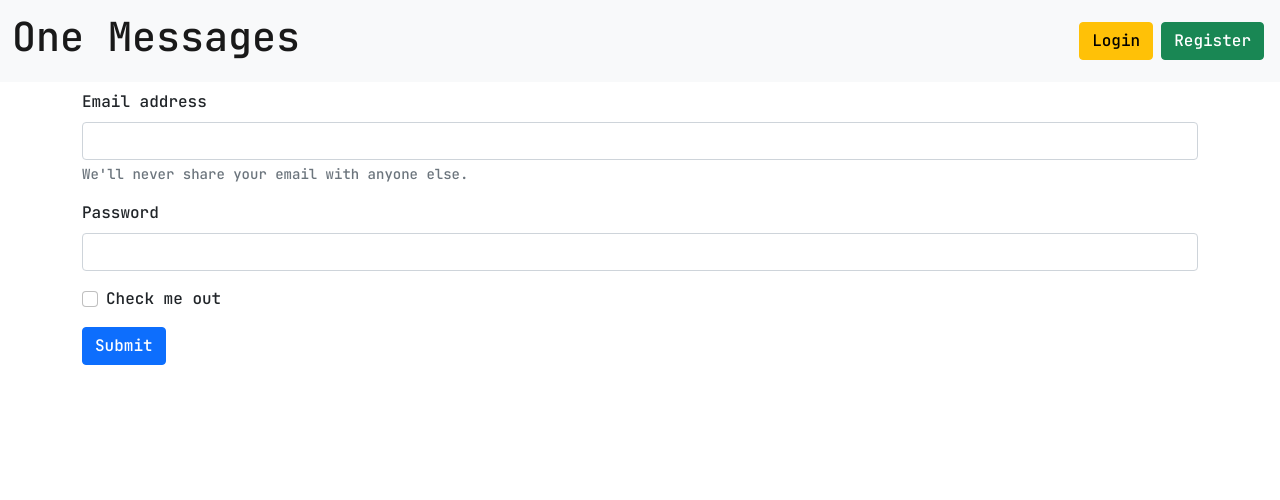
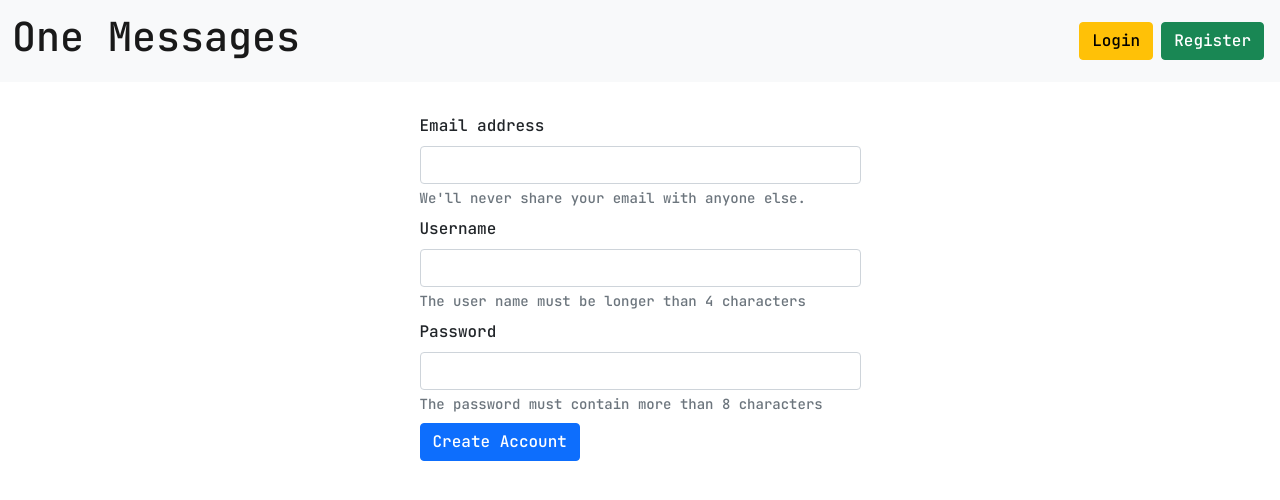
Before and after one commit to PabloHdzVizcarra/client-one-message, a React (Create React App) app: page /register in a window 1280 px wide. Shown: the top 500 px of the page. Built offline with nearby package versions, Linux system fonts and the light colour scheme.

Commit message:
feat create FormRegister component

```diff
--- a/package.json
+++ b/package.json
@@ -8,6 +8,7 @@
     "@testing-library/user-event": "^12.8.3",
     "react": "^17.0.2",
     "react-dom": "^17.0.2",
+    "react-hook-form": "^7.15.4",
     "react-router-dom": "^5.3.0",
     "react-scripts": "4.0.3",
     "web-vitals": "^1.1.2"
--- a/public/index.html
+++ b/public/index.html
@@ -9,7 +9,6 @@
             name="description"
             content="Web site created using create-react-app"
     />
-    <link rel="apple-touch-icon" href="%PUBLIC_URL%/logo192.png"/>
     <link href="https://cdn.jsdelivr.net/npm/bootstrap@5.1.1/dist/css/bootstrap.min.css"
           rel="stylesheet"
           integrity="sha384-F3w7mX95PdgyTmZZMECAngseQB83DfGTowi0iMjiWaeVhAn4FJkqJByhZMI3AhiU"
--- a/src/components/register-form/RegisterForm.jsx
+++ b/src/components/register-form/RegisterForm.jsx
@@ -1,9 +1,68 @@
 import React from "react";
+import { useForm } from "react-hook-form";
 
 const RegisterForm = () => {
+  const { register, handleSubmit, formState: { errors } } = useForm();
+  const onSubmit = data => console.log(data);
+  console.log(errors);
+
   return (
-    <div>
-      Register Form
+    <div className="container">
+      <div className="row justify-content-center">
+        <div className="col-5 py-4">
+
+          <form onSubmit={handleSubmit(onSubmit)}>
+
+            <div className="mb-2">
+              <label htmlFor="js-email" className="form-label">Email
+                address</label>
+              <input type="email"
+                     className="form-control"
+                     id="js-email"
+                     aria-describedby="emailHelp"
+                     {...register("email")}
+              />
+              <div id="emailHelp" className="form-text">We'll never share your
+                email
+                with anyone else.
+              </div>
+            </div>
+
+            <div className="mb-2">
+              <label htmlFor="js-username"
+                     className="form-label">Username</label>
+              <input
+                type="username"
+                className="form-control"
+                id="js-username"
+                {...register("username")}
+              />
+              <div id="emailHelp" className="form-text">
+                The user name must be longer than 4 characters
+              </div>
+            </div>
+
+            <div className="mb-2">
+              <label htmlFor="js-password"
+                     className="form-label">Password</label>
+              <input
+                type="password"
+                className="form-control"
+                id="js-password"
+                {...register("password")}
+                autoComplete="on"
+              />
+              <div id="emailHelp" className="form-text">
+                The password must contain more than 8 characters
+              </div>
+            </div>
+            <button type="submit" className="btn btn-primary">
+              Create Account
+            </button>
+          </form>
+
+        </div>
+      </div>
     </div>
   );
 };
--- a/src/page/register-page/RegisterTemplate.jsx
+++ b/src/page/register-page/RegisterTemplate.jsx
@@ -1,30 +1,11 @@
 import React from "react";
+import RegisterForm from "../../components/register-form/RegisterForm";
 
 const RegisterTemplate = () => {
   return (
-      <form>
-        <div className="mb-3">
-          <label htmlFor="exampleInputEmail1" className="form-label">Email
-            address</label>
-          <input type="email" className="form-control" id="exampleInputEmail1"
-                 aria-describedby="emailHelp"/>
-          <div id="emailHelp" className="form-text">We'll never share your email
-            with anyone else.
-          </div>
-        </div>
-        <div className="mb-3">
-          <label htmlFor="exampleInputPassword1"
-                 className="form-label">Password</label>
-          <input type="password" className="form-control"
-                 id="exampleInputPassword1"/>
-        </div>
-        <div className="mb-3 form-check">
-          <input type="checkbox" className="form-check-input" id="exampleCheck1"/>
-          <label className="form-check-label" htmlFor="exampleCheck1">Check me
-            out</label>
-        </div>
-        <button type="submit" className="btn btn-primary">Submit</button>
-      </form>
+      <>
+        <RegisterForm/>
+      </>
   );
 };
 
```
Also changed, not shown: public/manifest.json, 1 other file (tests, documents, lock files or other folders).
